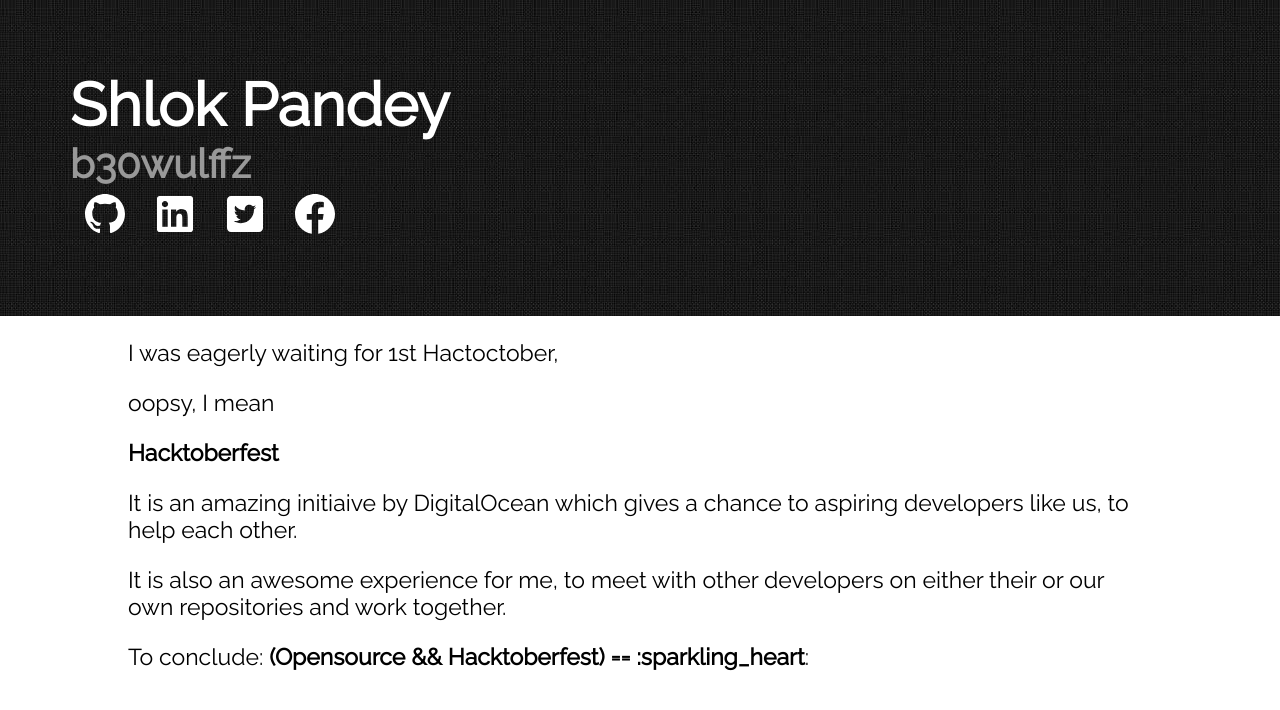
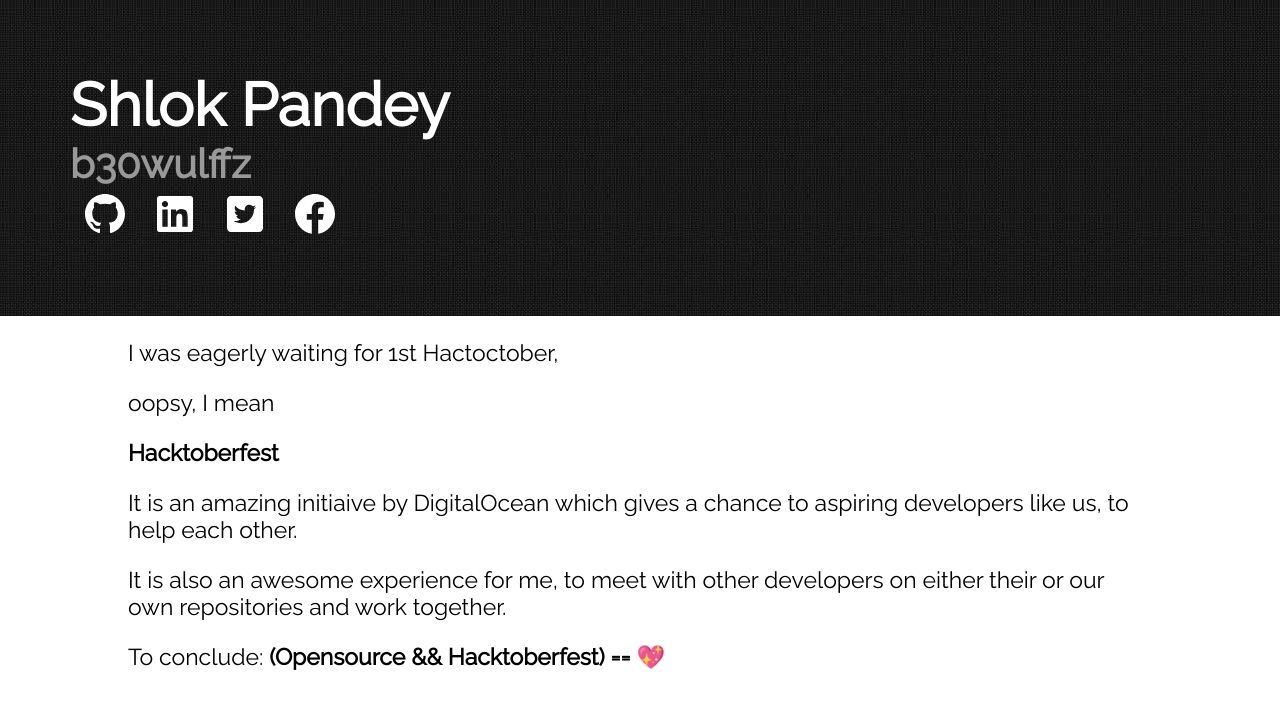
Before and after one commit to Project-Club-IIITS/hacktoberfest2019-participants, a Jekyll site: the page built from _experience/shlokpandey.md, in a window 1280 px wide. Shown: the top 710 px of the page. Built offline with Jekyll 4.4.1, drawn with Linux system fonts in a browser that asks for light colours; emoji names are drawn with the system emoji font.

Commit message:
Fixed experience markdown

```diff
--- a/_experience/shlokpandey.md
+++ b/_experience/shlokpandey.md
@@ -17,4 +17,4 @@
 
 It is also an awesome experience for me, to meet with other developers on either their or our own repositories and work together.
 
-To conclude: **(Opensource && Hacktoberfest) == :sparkling_heart**:
+To conclude: **(Opensource && Hacktoberfest) ==** :sparkling_heart:
```
